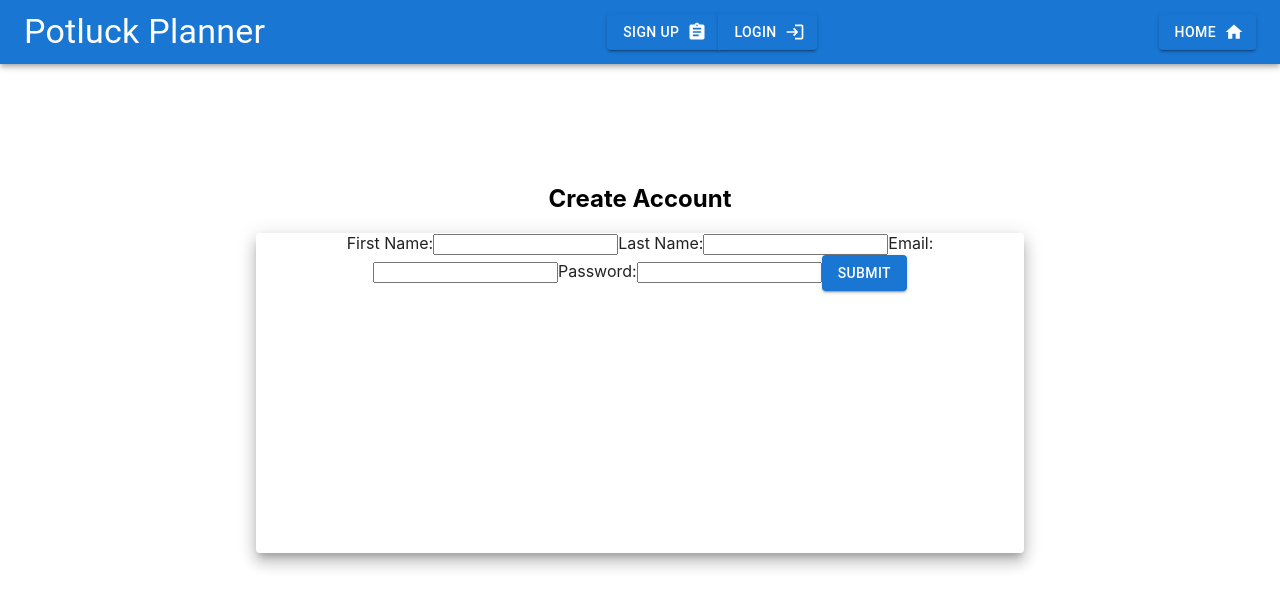
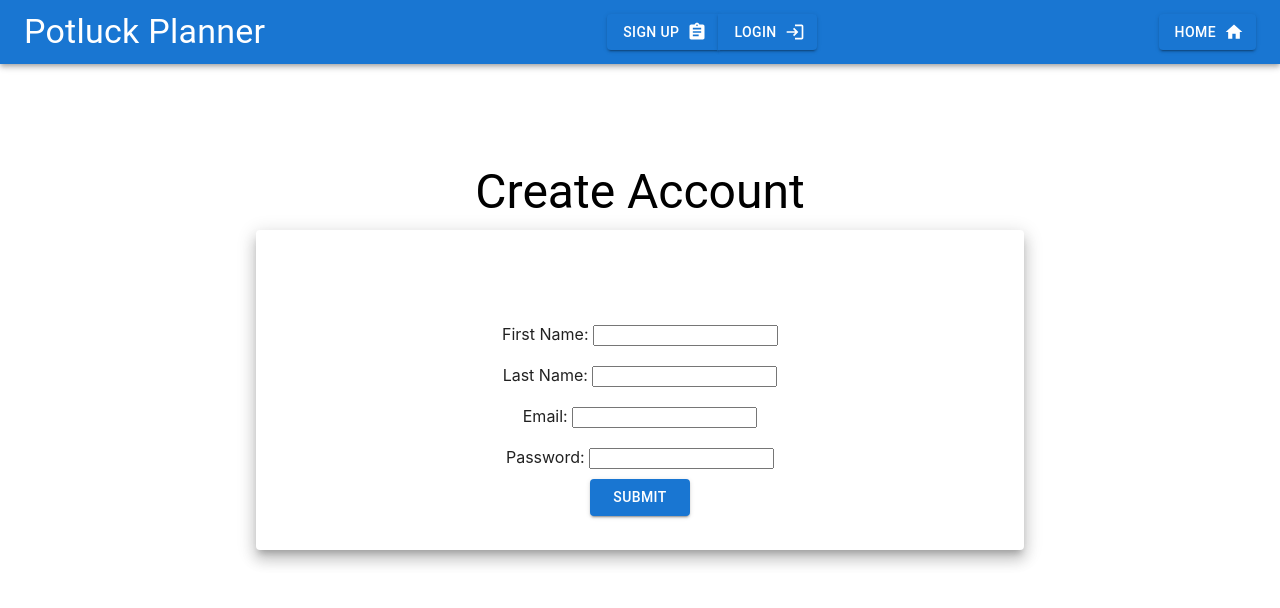
Before and after one commit to bw-fr-potluck-planner-6/front-end, a React (Create React App) app in the folder potluck-planner/: page /signup in a window 1280 px wide. Shown: the top 608 px of the page. Built offline with nearby package versions, Linux system fonts and the light colour scheme; no server answers.

Commit message:
basic form styling

```diff
--- a/potluck-planner/src/App.css
+++ b/potluck-planner/src/App.css
@@ -36,3 +36,6 @@
     transform: rotate(360deg);
   }
 }
+input {
+  margin-top: 20px;
+}
--- a/potluck-planner/src/Components/Signup.js
+++ b/potluck-planner/src/Components/Signup.js
@@ -2,7 +2,7 @@ import React from "react";
 import axiosWithAuth from "../utils/axiosWithAuth";
 import { useHistory } from "react-router";
 import useForm from "../hooks/useForm";
-import { Button, Paper, Box } from "@mui/material";
+import { Button, Paper, Box, Typography } from "@mui/material";
 
 const Signup = () => {
   const formValues = useForm({});
@@ -33,7 +33,15 @@ const Signup = () => {
       }}
     >
       {" "}
-      <h2>Create Account</h2>
+      <Typography
+        component="h1"
+        variant="h3"
+        sx={{
+          marginBottom: "10px",
+        }}
+      >
+        Create Account
+      </Typography>
       <Paper
         elevation={10}
         sx={{
@@ -41,9 +49,17 @@ const Signup = () => {
           width: "60%",
         }}
       >
-        <form onSubmit={handleUserSubmit}>
+        <form
+          style={{
+            display: "flex",
+            flexFlow: "column",
+            alignItems: "center",
+            paddingTop: "75px",
+          }}
+          onSubmit={handleUserSubmit}
+        >
           <label>
-            First Name:
+            First Name:{" "}
             <input
               onChange={formValues.handleChange}
               value={formValues.values.firstName}
@@ -52,7 +68,7 @@ const Signup = () => {
             />
           </label>
           <label>
-            Last Name:
+            Last Name:{" "}
             <input
               onChange={formValues.handleChange}
               value={formValues.values.lastName}
@@ -61,7 +77,7 @@ const Signup = () => {
             />
           </label>
           <label>
-            Email:
+            Email:{" "}
             <input
               onChange={formValues.handleChange}
               value={formValues.values.email}
@@ -70,7 +86,7 @@ const Signup = () => {
             />
           </label>
           <label>
-            Password:
+            Password:{" "}
             <input
               onChange={formValues.handleChange}
               value={formValues.values.password}
@@ -78,7 +94,15 @@ const Signup = () => {
               type="password"
             />
           </label>
-          <Button variant="contained">Submit</Button>
+          <Button
+            sx={{
+              width: "100px",
+              marginTop: "10px",
+            }}
+            variant="contained"
+          >
+            Submit
+          </Button>
         </form>
       </Paper>
     </Box>
```
